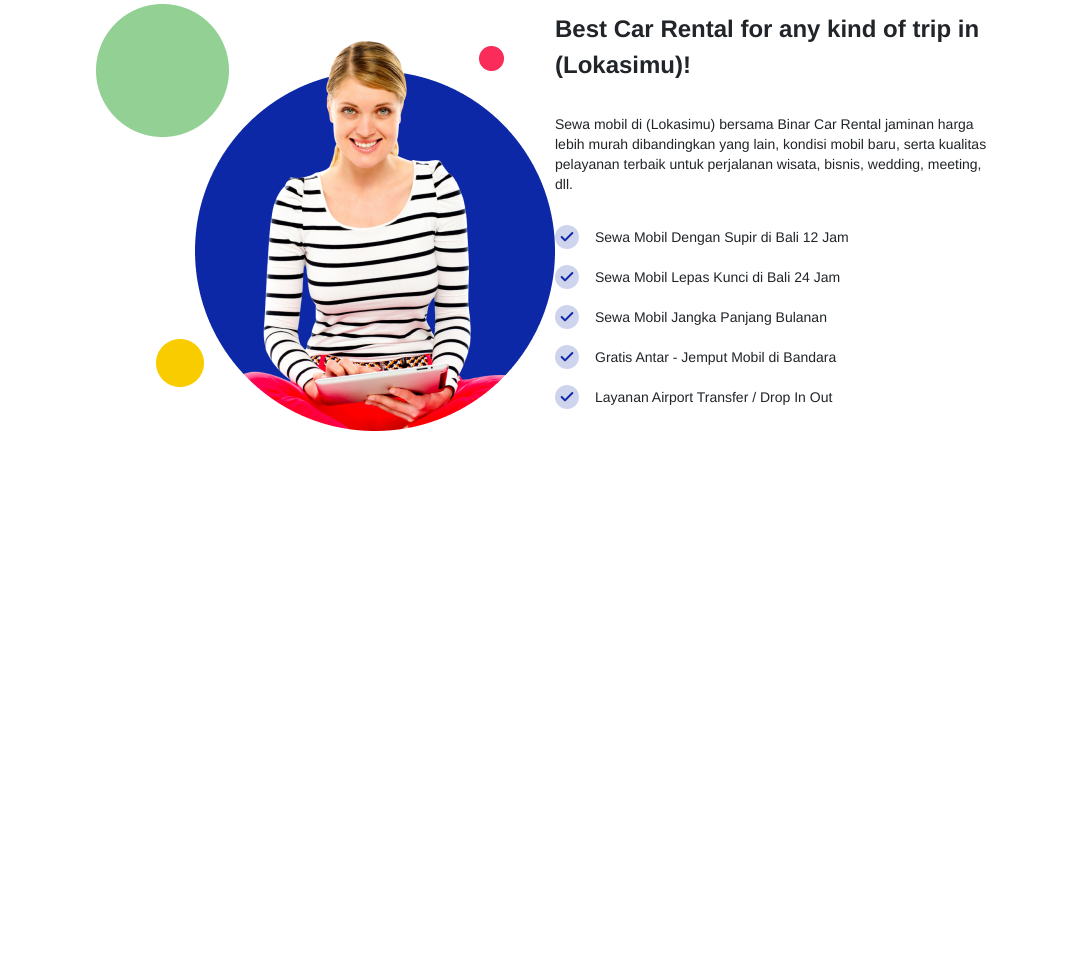
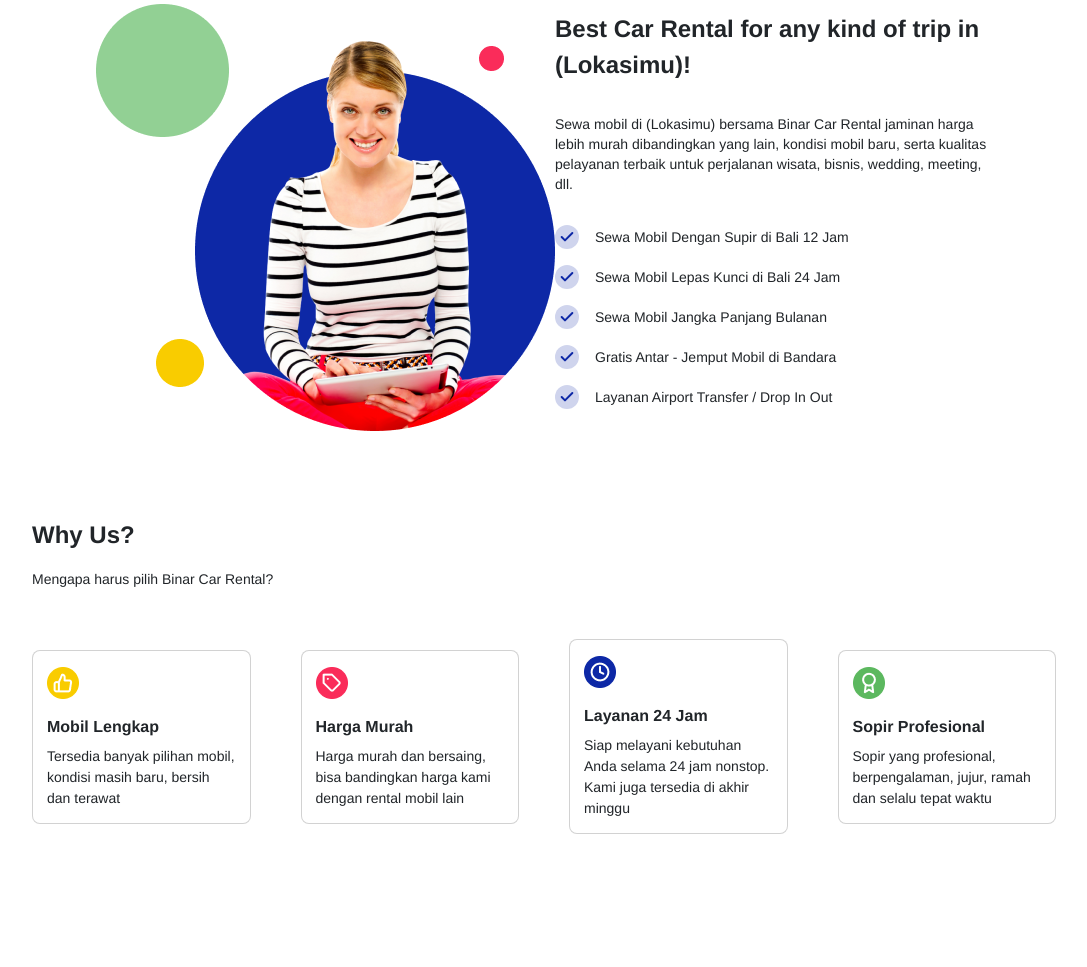
Before and after one commit to erickyudha/rental-car-website, a plain HTML site: page index.html in a window 1280 px wide. Shown: the part 583-1550 px from the top of the page, without its empty margins (96-1183 px from the left). Before the commit the page ends 1100 px from the top, so only its background shows below. Drawn offline with nearby package versions, Linux system fonts and the light colour scheme.

Commit message:
why us section finished

```diff
--- a/index.html
+++ b/index.html
@@ -18,7 +18,7 @@
         <div id="nav-logo"></div>
         <ul class="nav-items">
           <li class="nav-item">
-            <a class="nav-link">Services</a>
+            <a class="nav-link active" href="#service">Services</a>
           </li>
           <li class="nav-item">
             <a class="nav-link">Why Us</a>
@@ -48,10 +48,15 @@
       </div>
     </div>
     <div id="service">
-        <img src="/img/img_service.png" alt="" draggable="false">
+      <img src="/img/img_service.png" alt="" draggable="false" />
       <div class="content">
         <h1>Best Car Rental for any kind of trip in (Lokasimu)!</h1>
-            <h2>Sewa mobil di (Lokasimu) bersama Binar Car Rental jaminan harga lebih murah dibandingkan yang lain, kondisi mobil baru, serta kualitas pelayanan terbaik untuk perjalanan wisata, bisnis, wedding, meeting, dll.</h2>
+        <h2>
+          Sewa mobil di (Lokasimu) bersama Binar Car Rental jaminan harga lebih
+          murah dibandingkan yang lain, kondisi mobil baru, serta kualitas
+          pelayanan terbaik untuk perjalanan wisata, bisnis, wedding, meeting,
+          dll.
+        </h2>
         <ul>
           <li>Sewa Mobil Dengan Supir di Bali 12 Jam</li>
           <li>Sewa Mobil Lepas Kunci di Bali 24 Jam</li>
@@ -59,6 +64,48 @@
           <li>Gratis Antar - Jemput Mobil di Bandara</li>
           <li>Layanan Airport Transfer / Drop In Out</li>
         </ul>
+      </div>
+    </div>
+    <div id="why-us">
+      <h1>Why Us?</h1>
+      <h2>Mengapa harus pilih Binar Car Rental?</h2>
+      <div class="card-list">
+        <div class="card">
+          <img src="/img/icon_complete.png" alt="card-icon">
+          <div class="card-body">
+            <h5 class="card-title">Mobil Lengkap</h5>
+            <p class="card-text">
+              Tersedia banyak pilihan mobil, kondisi masih baru, bersih dan terawat
+            </p>
+          </div>
+        </div>
+        <div class="card">
+          <img src="/img/icon_price.png" alt="card-icon">
+          <div class="card-body">
+            <h5 class="card-title">Harga Murah</h5>
+            <p class="card-text">
+              Harga murah dan bersaing, bisa bandingkan harga kami dengan rental mobil lain
+            </p>
+          </div>
+        </div>
+        <div class="card">
+          <img src="/img/icon_24hrs.png" alt="card-icon">
+          <div class="card-body">
+            <h5 class="card-title">Layanan 24 Jam</h5>
+            <p class="card-text">
+              Siap melayani kebutuhan Anda selama 24 jam nonstop. Kami juga tersedia di akhir minggu
+            </p>
+          </div>
+        </div>
+        <div class="card">
+          <img src="/img/icon_professional.png" alt="card-icon">
+          <div class="card-body">
+            <h5 class="card-title">Sopir Profesional</h5>
+            <p class="card-text">
+              Sopir yang profesional, berpengalaman, jujur, ramah dan selalu tepat waktu
+            </p>
+          </div>
+        </div>
       </div>
     </div>
   </body>
--- a/style/index.css
+++ b/style/index.css
@@ -13,9 +13,8 @@
   border: none;
 }
 
-a {
-  text-decoration: none !important;
-  color: #000 !important;
+.nav-link {
+  color: #000;
 }
 
 button:hover {
@@ -32,7 +31,7 @@
   top: 0;
   left: 0;
   width: 80vw;
-  margin: 24px 10vw;
+  margin: 16px 10vw;
   display: grid;
   grid-template-columns: 1fr 1fr;
   align-items: center;
@@ -72,7 +71,6 @@
 }
 
 #hero__text h1 {
-  font-style: normal;
   font-weight: 700;
   font-size: 36px;
   line-height: 150%;
@@ -80,7 +78,6 @@
 }
 
 #hero__text h2 {
-  font-style: normal;
   font-weight: 300;
   font-size: 14px;
   line-height: 20px;
@@ -111,14 +108,12 @@
 }
 
 #service .content h1 {
-  font-style: normal;
   font-weight: 700;
   font-size: 24px;
   line-height: 36px;
 }
 
 #service .content h2 {
-  font-style: normal;
   font-weight: 300;
   font-size: 14px;
   line-height: 20px;
@@ -138,7 +133,7 @@
   background-position: left center;
   background-size: 24px;
   height: 24px;
-  font-style: normal;
+
   font-weight: 300;
   font-size: 14px;
   line-height: 20px;
@@ -146,3 +141,46 @@
   display: flex;
   align-items: center;
 }
+
+#why-us {
+  height: 450px;
+  width: 80vw;
+  margin: 0 10vw;
+}
+
+#why-us h1 {
+  font-weight: 700;
+  font-size: 24px;
+  line-height: 36px;
+  margin-bottom: 16px;
+}
+
+#why-us h2 {
+  font-weight: 300;
+  font-size: 14px;
+  line-height: 20px;
+  margin-bottom: 50px;
+}
+
+#why-us .card-list {
+  display: grid;
+  grid-template-columns: 1fr 1fr 1fr 1fr;
+  align-items: center;
+  justify-items: center;
+  gap: 50px;
+}
+
+#why-us .card-list .card {
+  border-radius: 8px;
+}
+
+#why-us .card-list .card img {
+  width: 32px;
+  margin: 16px 14px 2px;
+}
+
+#why-us .card-list .card .card-body .card-title {
+  font-weight: 700;
+  font-size: 16px;
+  line-height: 24px;
+}
```
Also changed, not shown: img/icon_24hrs.png (added), img/icon_complete.png (added), img/icon_price.png (added), img/icon_professional.png (added). Lines whose indentation alone changed are shown as unchanged.
